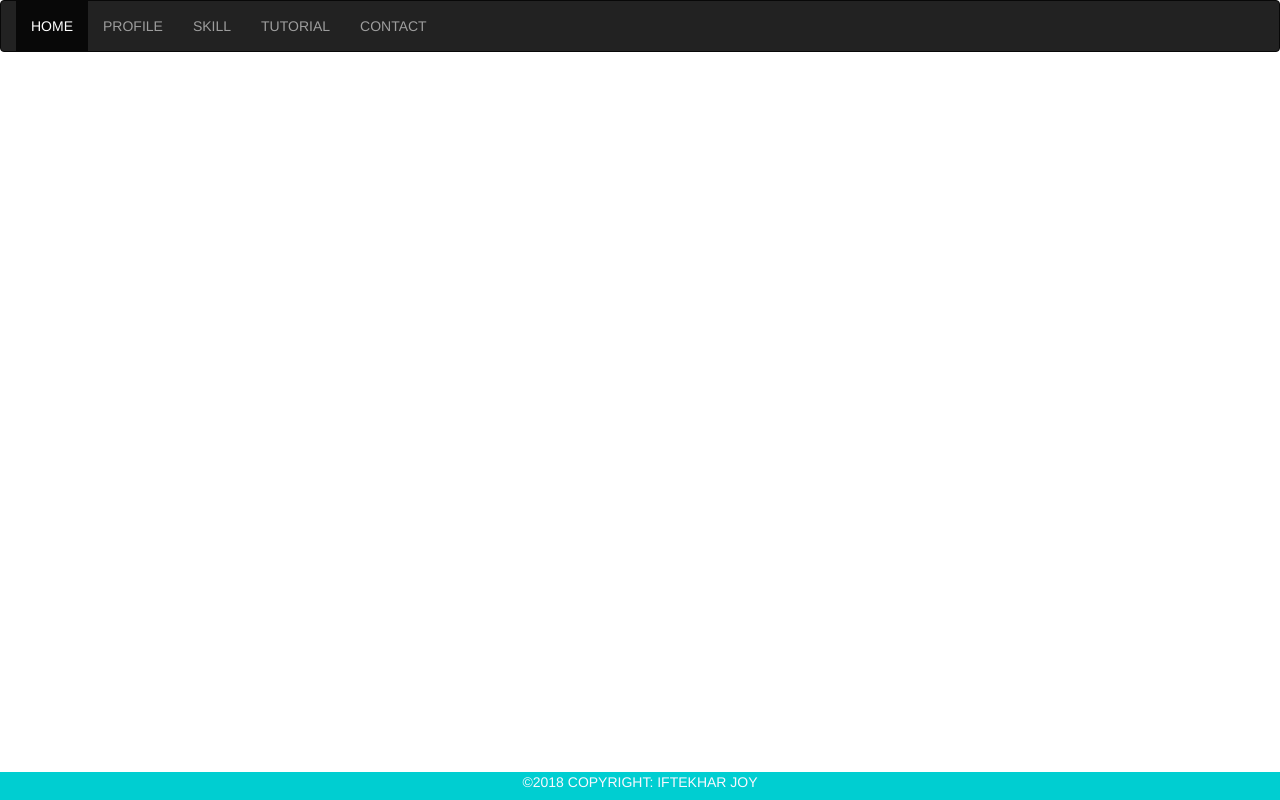
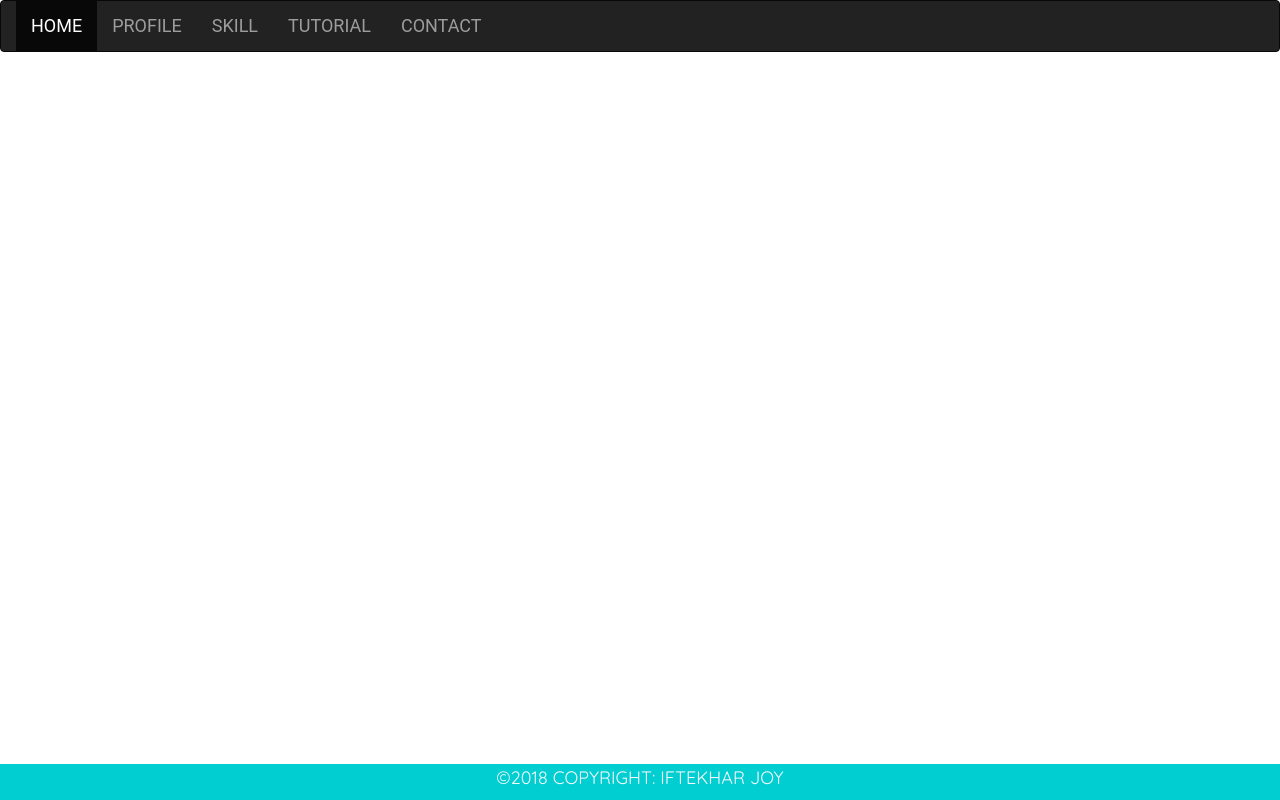
Before and after one commit to TanmoyCtg/PHP, a PHP site: page /home.html in a window 1280 px wide. Run offline with PHP 8.4, Linux system fonts and the light colour scheme.

Commit message:
update css

```diff
--- a/personal website/css/style.css
+++ b/personal website/css/style.css
@@ -1,3 +1,27 @@
+@import url('https://fonts.googleapis.com/css?family=Quicksand');
+body{
+	font-size: 18px;
+	font-family: 'Roboto',sans-serif;
+	line-height: 1.5;
+	color: #f5f6f7;
+}
+
+p{
+	font-size: 18px;
+	font-family: 'Quicksand',sans-serif;
+
+}
+
+img{
+	border-radius: 50%;
+	width: 200px;
+}
+
+.bg-2 {
+    background-color: #474e5d; /* Dark Blue */
+    color: #ffffff;
+
+ }
 .footer
 {
 	position: fixed;
@@ -12,7 +36,13 @@
 	margin-top: -2em;
 	text-align:center;
 }
-img{
-	border-radius: 50%;
-	width: 180px;
+
+.margin{margin-bottom: 10px;}
+.bg-1{
+	background-color: #1abc9c;
+	color: #ffffff;
 }
+.bg-3{
+	background-color: #1abc9c;
+	color: #ffffff;
+}
```
